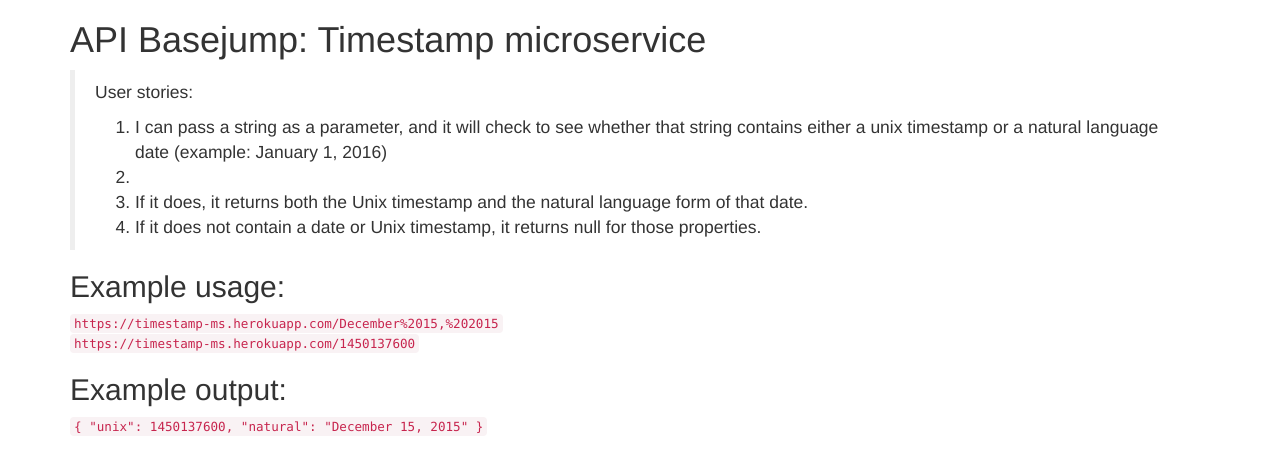
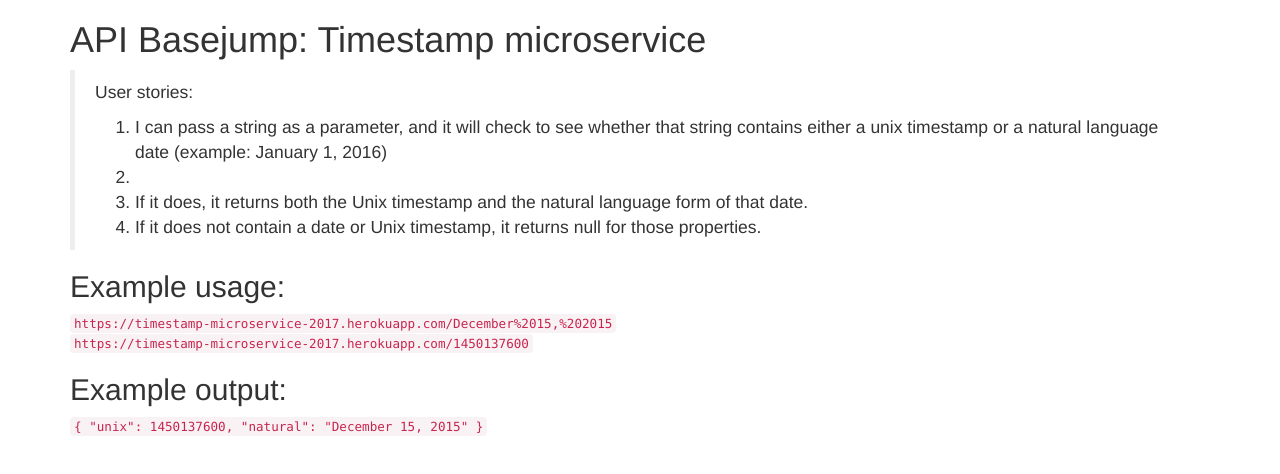
Before and after one commit to mones-cse/Timestamp-Microservice, a website: page info.html in a window 1280 px wide. Drawn offline with nearby package versions, Linux system fonts and the light colour scheme.

Commit message:
modify info text

```diff
--- a/app.js
+++ b/app.js
@@ -10,12 +10,8 @@ app.get('/',function(req,res){
 })
 
 app.get('/:input',function(req,res){
-    // res.send(req.params.input);
-    //moment.unix(1450137600).format("MMM D YYYY");
-    //moment("December 15, 2015").format('X');
     var isValidDate =moment(''+req.params.input).isValid();
     var isValidUnixDate =moment.unix(''+req.params.input).isValid();
-    // console.log(req.parms.input);
     if(isValidDate || isValidUnixDate){
        if(isValidUnixDate){
         res.send('unix :'+req.params.input+' natural: '+moment.unix(''+req.params.input).format('MMM D YYYY'));
--- a/info.html
+++ b/info.html
@@ -14,9 +14,9 @@
         </ol>
         </blockquote>
         <h2>Example usage:</h2>
-        <code>https://timestamp-ms.herokuapp.com/December%2015,%202015</code>
+        <code>https://timestamp-microservice-2017.herokuapp.com/December%2015,%202015</code>
         <br>
-        <code>https://timestamp-ms.herokuapp.com/1450137600</code>
+        <code>https://timestamp-microservice-2017.herokuapp.com/1450137600</code>
 
         <h2>Example output:</h2>
         <code>{ "unix": 1450137600, "natural": "December 15, 2015" }</pcode
```
